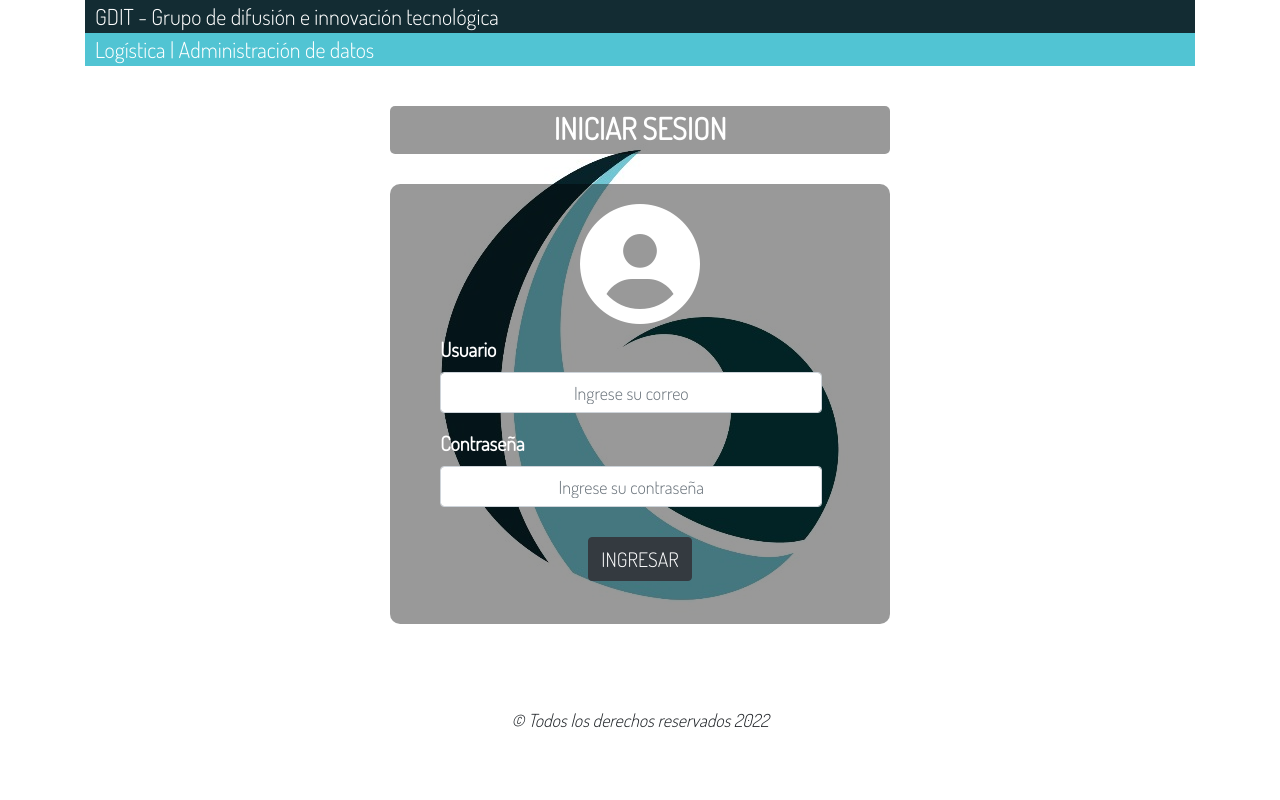
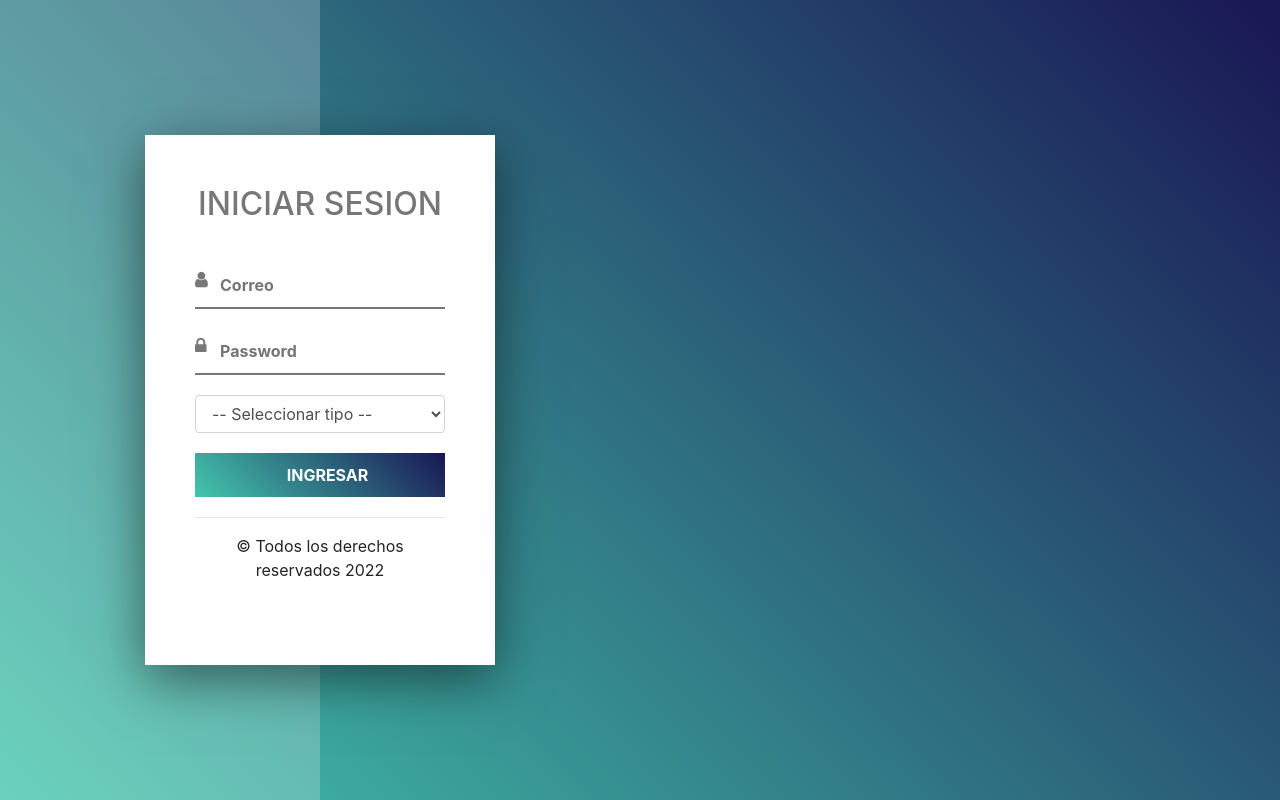
Before and after one commit to Jeffcaco/GDIT, a PHP site: page /Login/ in a window 1280 px wide. Run offline with PHP 8.4, Linux system fonts and the light colour scheme; some libraries are stand-ins or nearby versions.

Commit message:
actualizacion

```diff
--- /dev/null
+++ b/Login/ga.php
@@ -0,0 +1,4 @@
+<?php
+      print "para admis";
+
+?>
--- /dev/null
+++ b/Login/ga2.php
@@ -0,0 +1,4 @@
+<?php
+
+    print "para usuarios";
+?>
--- a/Login/index.php
+++ b/Login/index.php
@@ -5,11 +5,12 @@
          header("Location:../Principal/");
      }else{
             //SI NO EXISTE. VERIFICAR SI SE HIZO UN POST
-            if(isset($_POST['user']) && isset($_POST['password'])){
+            if(isset($_POST['user']) && isset($_POST['password']) && isset($_POST['tipo'])){
               session_start();
                 $user = $_POST['user'];
                 $password = $_POST['password'];
-                $query = "SELECT * FROM administrador WHERE correo = '$user' AND password = '$password'";
+                $tipo = $_POST['tipo'];
+                $query = "SELECT * FROM administrador WHERE correo = '$user' AND password = '$password' AND tipo = '$tipo'";
                 //die($query);
                 include_once("../Database/conexion.php");
                 $result = mysqli_query($conexion, $query);
@@ -17,9 +18,15 @@
                     $row = mysqli_fetch_array($result);
                     $_SESSION['user'] = $row['correo'];
                     $_SESSION['contra'] = $row['password'];
+                    $_SESSION['tipo'] = $row['tipo'];
                     //cerrar la conexion a la base de datos a la vez que se cierra el script
                     mysqli_close($conexion);
+                    if($tipo=="admi"){
+                        header("Location:../Principal2/");
+                    }else{
                         header("Location:../Principal/");
+                    }
+
                 }else{
 
                   echo '
@@ -36,16 +43,22 @@
 
 <!DOCTYPE html>
 <html>
+
 <head>
-	<title>GDIT | Logística</title>
-  <!--Developers
-        @Castillo Cornejo, Jeffrey Bryan
-        @Mitma Huaccha, Johan Valerio  	-->
+    <!--************************************************************
+     *   Developer                                                 *
+     *   @Castillo Cornejo, Jeffrey Bryan                          *
+    *************************************************************-->
+    <title>GDIT | Gerencia Logística</title>
     <!-- Required meta tags -->
     <script src="https://kit.fontawesome.com/31127b7562.js" crossorigin="anonymous"></script>
-	<link rel="stylesheet" type="text/css" href="estilos.css">
+    <link rel="stylesheet" type="text/css" href="login-form-6.css">
     <link rel="icon" type="image" href="../gdit.jfif">
     <meta charset="utf-8">
+    <!--Bootstrap-->
+    <link href="https://stackpath.bootstrapcdn.com/font-awesome/4.7.0/css/font-awesome.min.css" rel="stylesheet">
+	<link href="http://infiniteiotdevices.com/images/logo.png" rel="icon" sizes="16x16" type="image/gif" />
+
     <!--Bootstrap-->
     <meta name="viewport" content="width=device-width, initial-scale=1">
     <link rel="stylesheet" href="https://maxcdn.bootstrapcdn.com/bootstrap/4.5.2/css/bootstrap.min.css">
@@ -53,65 +66,40 @@
     <script src="https://cdnjs.cloudflare.com/ajax/libs/popper.js/1.16.0/umd/popper.min.js"></script>
     <script src="https://maxcdn.bootstrapcdn.com/bootstrap/4.5.2/js/bootstrap.min.js"></script>
 
-	<style>
-		body{
-			background-image: url('../gdit.jfif');
-			object-fit:cover;
-			background-repeat: no-repeat;
-      background-position:center 50%;
-		}
-	</style>
+</head>
 
-</head>
-<body class="container" style="margin-bottom:0px; padding-bottom:0px;">
+<body>
+<div class="form">
+		<form action="index.php" method="post" >
+			<h2>INICIAR SESION</h2>
+			<div class="input-box">
+				<i class="fa fa-user"></i>
+				<input type="text" name="user" placeholder="Correo" required="true">
+			</div>
+			<div class="input-box">
+				<i class="fa fa-lock"></i>
+				<input type="password" name="password" placeholder="Password" required="true">
+			</div>
+			<div class="form-group">
 
-	<header>
-      <div class="b">GDIT - Grupo de difusión e innovación tecnológica</div>
-      <div class="a">Logística | Administración de datos</div>
+                <select class="form-control" name="tipo">
+                    <option value="">-- Seleccionar tipo --</option>
+                    <option value="admi">Administrador</option>
+                    <option value="usu">Usuario</option>
+                </select>
+            </div>
+            <div class="input-box" style="text-align: center;">
+				<input type="submit" name="" value="INGRESAR">
+			</div>
+			<hr>
+            <p style="text-align: center;">© Todos los derechos reservados
+                <?php
+                     echo date("Y");
+                ?></p>
 
-	</header>
-
-	<main>
-      <div class="titulo">
-        INICIAR SESION
-      </div>
-      <div class="login">
-        <form action="index.php" method="post" style="margin-top:5%;">
-          <div class="icono"><i class="fas fa-user-circle fa-6x"></i></div>
-          <div>
-              <div style="margin-left:10%; margin-bottom:15px;">
-                      <label for="user" style="color:white;">Usuario</label>
-                      <input type="text" class="form-control" name="user" aria-describedby="emailHelpId" placeholder="Ingrese su correo" required style="width:85%; text-align:center; font-size:18px;">
-
-              </div>
-
-              <div style="margin-left:10%;">
-                      <label for="password" style="color:white;">Contraseña</label>
-                      <input type="password" class="form-control" name="password" placeholder="Ingrese su contraseña" minlength="8" required style="width:85%; text-align:center; font-size:18px;">
-              </div>
-              <br>
-              <div style="text-align:center;">
-                  <button type="submit" class="btn btn-dark" style="font-size:20px;">INGRESAR</button>
-              </div>
-          </div>
 		</form>
 	</div>
 
-    <div class="auxiliar">
-      <br><br>
-    </div>
+</body>
 
-	</main>
-
-	<footer>
-		<div class="pie">
-
-      <p>© Todos los derechos reservados
-        <?php
-          echo date("Y");
-        ?></p>
-		</div>
-	</footer>
-
-</body>
 </html>
--- /dev/null
+++ b/Login/login-form-6.css
@@ -0,0 +1,226 @@
+body
+{
+	margin: 0;
+	padding: 0;
+	height: 100vh;
+	font-family: sans-serif;
+	background: linear-gradient(45deg, #43c6ac, #191654);
+	background-size: cover;
+	background-position: center;
+	background-attachment: fixed;
+	background-repeat: no-repeat;
+	float: right;
+}
+body:before
+{
+	content: '';
+	position: absolute;
+	top: 0;
+	left: -25%;
+	width: 50%;
+	height: 100%;
+	background: rgba(255,255,255,.3);
+	opacity: 0.7;
+}
+.form
+{
+	position: absolute;
+	top: 50%;
+	left: 25%;
+	transform: translate(-50%, -50%);
+	width: 350px;
+	height: 530px;
+	background: #fff;
+	box-shadow: 0 15px 50px rgba(0,0,0,.5);
+	padding: 50px;
+	box-sizing: border-box;
+}
+.form h2
+{
+	color: #777;
+	margin: 0 0 40px;
+	padding: 0;
+	text-align: center;
+}
+.form .input-box
+{
+	position: relative;
+	margin: 20px 0;
+}
+.form .input-box input
+{
+	width: 100%;
+	font-size: 16px;
+	border: none;
+	border-bottom: 2px solid #777;
+	outline: none;
+	padding: 10px;
+	padding-left: 25px;
+	box-sizing: border-box;
+	font-weight: bold;
+	color: #777;
+}
+.form .input-box input:focus,
+.form .input-box input:valid
+{
+	border-bottom: 2px solid #03a9f4;
+}
+.form .input-box .fa
+{
+	position: absolute;
+	top: 8px;
+	left: 0;
+	font-size: 18px;
+	color: #777;
+}
+.form .input-box input[type="submit"]
+{
+	border: none;
+	cursor: pointer;
+	background: linear-gradient(45deg, #43c6ac, #191654);
+	color: #fff;
+	font-weight: bold;
+	transition: 0.5s;
+}
+.form .input-box input[type="submit"]:hover
+{
+	background: linear-gradient(45deg, #191654, #43c6ac);
+}
+.form .a
+{
+	text-decoration: none;
+	color: #777;
+	margin-top: 20px;
+	font-weight: bold;
+	display: inline-block;
+	transition: 0.5s;
+}
+.form .a:hover
+{
+	color: #BE5869;
+}
+	.form h5
+	{
+		margin: 0;
+		padding: 15px 0 0 0;
+		text-align: center;
+		color: #777;
+	}
+	.form h4
+	{
+		padding: 50px 0 0 0;
+		text-align: center;
+		color: #777;
+	}
+	.form h4 a
+	{
+		text-decoration: none;
+		color: #BE5869;
+	}
+
+ul
+{
+	position: relative;
+	margin: 0;
+	padding: 0;
+	display: flex;
+}
+ul li
+{
+	position: relative;
+	list-style: none;
+	top: 50px;
+	left: 20px;
+	width: 50px;
+	height: 50px;
+	margin: 0 30px;
+	transform: rotate(-30deg) skew(25deg);
+	background: #ccc;
+}
+ul li span
+{
+	position: absolute;
+	top: 0;
+	left: 0;
+	width: 100%;
+	height: 100%;
+	background: #000;
+	transition: 0.5s;
+	display: flex !important;
+	align-items: center;
+	justify-content: center;
+	color: #fff;
+	font-size: 30px !important;
+}
+ul li:hover span
+{
+	box-shadow: -1px 1px 1px rgba(0,0,0,.1);
+}
+ul li:hover span:nth-child(5)
+{
+	transform: translate(40px, -40px);
+	opacity: 1;
+}
+ul li:hover span:nth-child(4)
+{
+	transform: translate(30px, -30px);
+	opacity: .8;
+}
+ul li:hover span:nth-child(3)
+{
+	transform: translate(20px, -20px);
+	opacity: .6;
+}
+ul li:hover span:nth-child(2)
+{
+	transform: translate(10px, -10px);
+	opacity: .4;
+}
+ul li:hover span:nth-child(1)
+{
+	transform: translate(0,0);
+	opacity: .2;
+}
+ul li:nth-child(1) span
+{
+	background: #3b5999;
+}
+ul li:nth-child(2) span
+{
+	background: #dd4b39;
+}
+
+
+
+@media screen and (max-width: 988px)
+{
+	.form
+	{
+		width: 350px;
+		height: 530px;
+
+	}
+}
+@media screen and (max-width: 600px)
+{
+	body:before
+	{
+		right: -25%;
+	}
+	.form
+	{
+		width: 350px;
+		height: 530px;
+		left: 50%;
+		right: 10px;
+	}
+}
+@media screen and (max-width: 320px)
+{
+	.form
+	{
+		width: 320px;
+		height: 530px;
+		right: 10px;
+	}
+}
```
Also changed, not shown: Database/conexion.php (+196 -15 lines), Principal2/index.php (added). Lines whose indentation alone changed are shown as unchanged.
